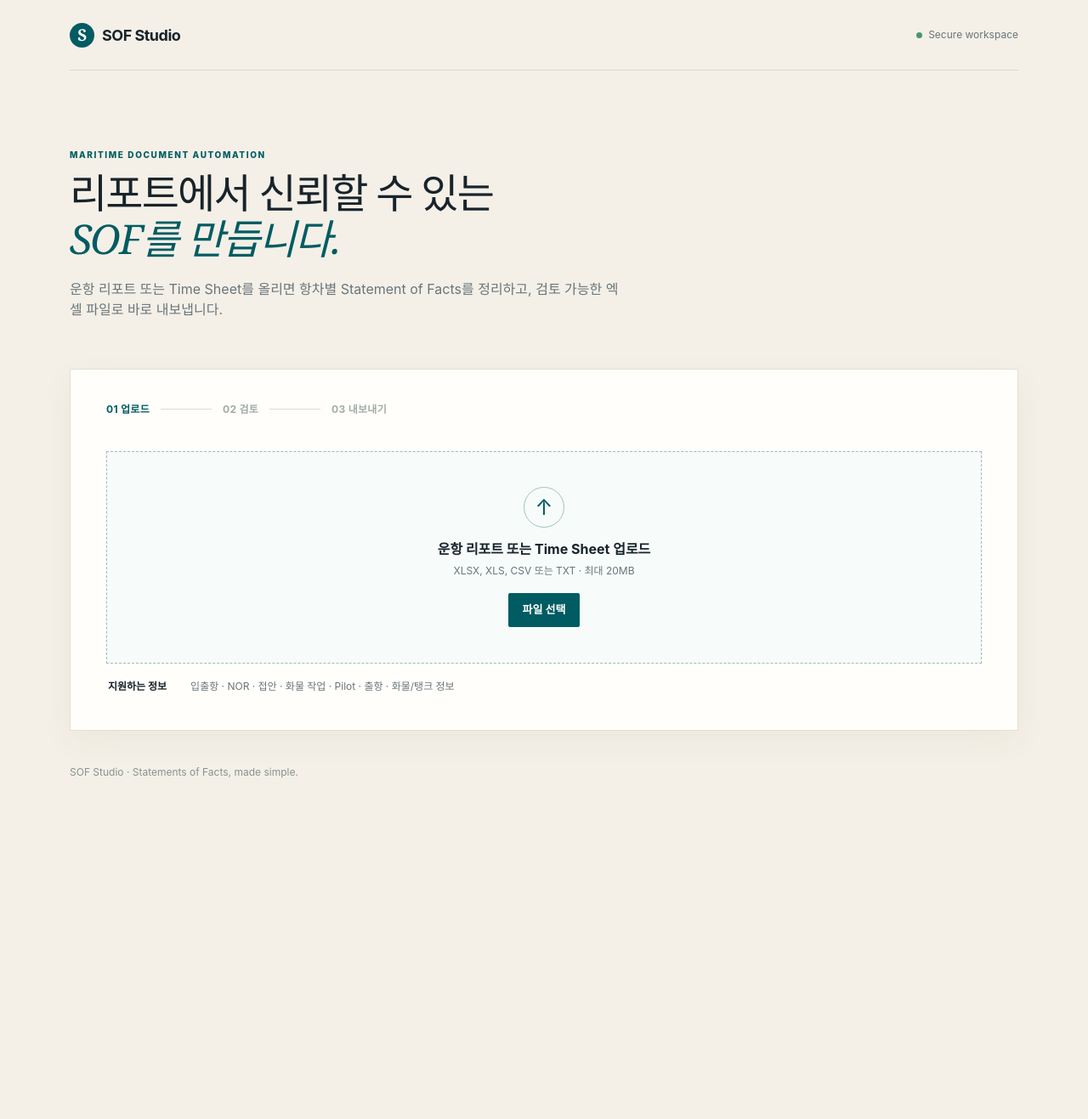
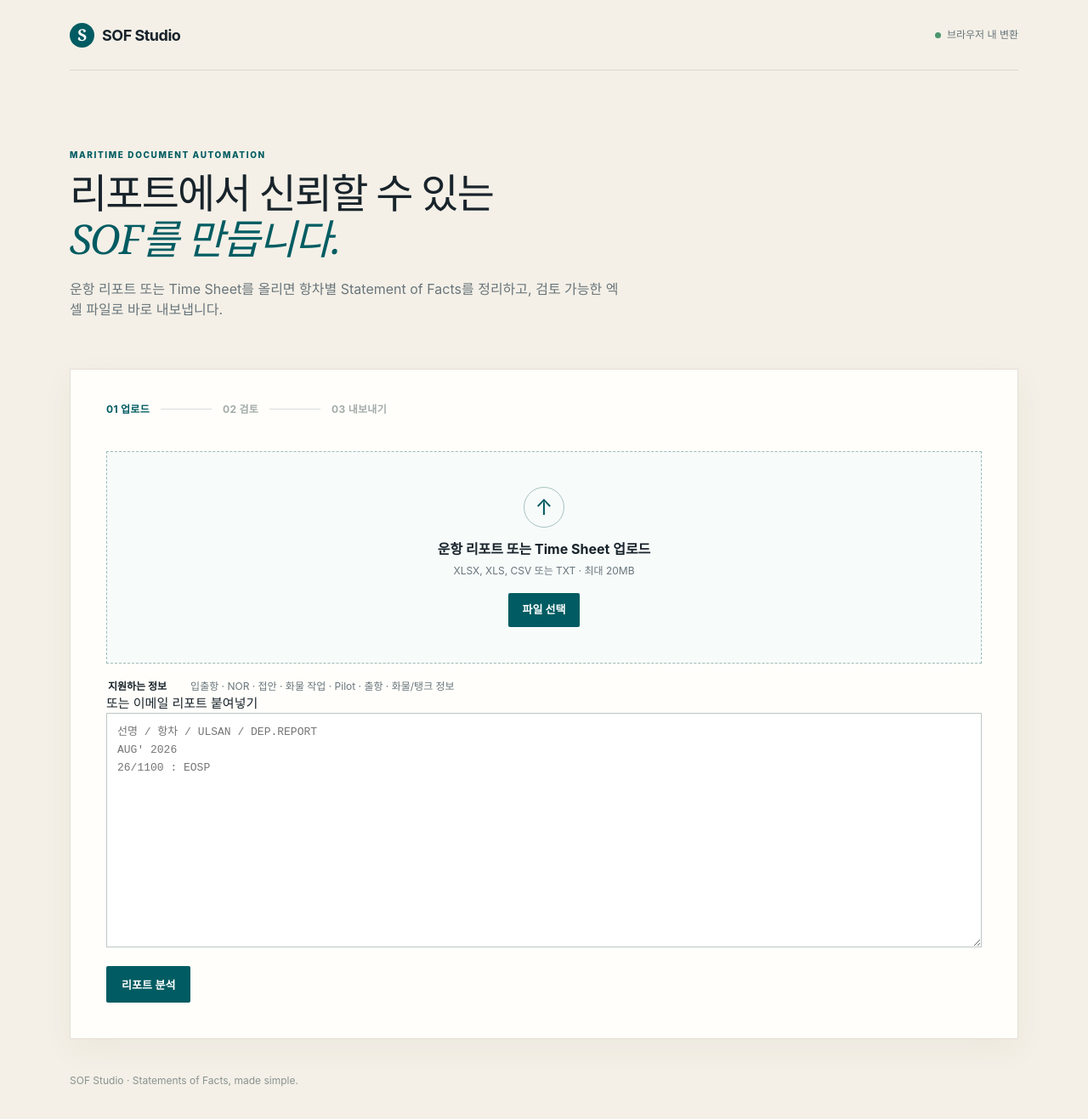
Before and after one commit to HYOPU/HYOPU, a website: page index.html in a window 1280 px wide. Shown: the whole page at 85% size. Before the commit the page ends 954 px from the top, so only its background shows below. Drawn offline with Linux system fonts and the light colour scheme.

Commit message:
Restore pasted report analysis workflow

```diff
--- a/index.html
+++ b/index.html
@@ -13,7 +13,7 @@
     <main class="shell">
       <header class="topbar">
         <a class="brand" href="/" aria-label="SOF Studio 홈"><span class="brand-mark">S</span> SOF Studio</a>
-        <span class="secure"><span class="dot"></span> Secure workspace</span>
+        <span class="secure"><span class="dot"></span> 브라우저 내 변환</span>
       </header>
 
       <section class="hero">
@@ -33,6 +33,9 @@
             <span class="choose">파일 선택</span>
           </label>
           <div class="hint"><strong>지원하는 정보</strong><span>입출항 · NOR · 접안 · 화물 작업 · Pilot · 출항 · 화물/탱크 정보</span></div>
+          <label class="report-input-label" for="report-text">또는 이메일 리포트 붙여넣기</label>
+          <textarea id="report-text" rows="12" placeholder="선명 / 항차 / ULSAN / DEP.REPORT&#10;AUG' 2026&#10;26/1100 : EOSP"></textarea>
+          <button id="parse-text" class="primary paste-button">리포트 분석</button>
         </div>
 
         <section id="review-panel" class="review-panel hidden" aria-live="polite">
```
